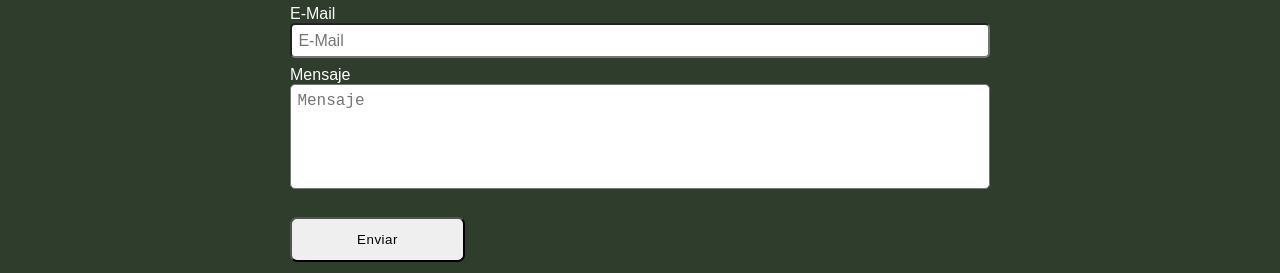
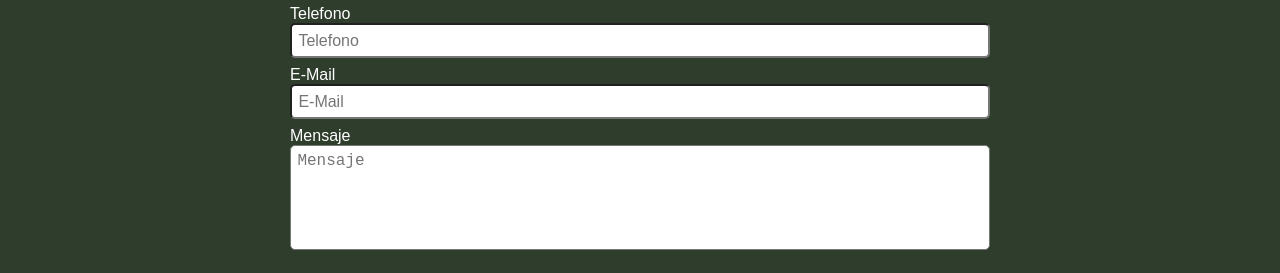
Before and after one commit to wgarcia43/ibero, a plain HTML site: page Pagina personal/index.html in a window 1280 px wide. Shown: the part 676-949 px from the top of the page. Drawn offline with Linux system fonts and the light colour scheme.

Commit message:
Incluir datos personales nombre - telefono - email

```diff
--- a/Pagina personal/index.html
+++ b/Pagina personal/index.html
@@ -62,6 +62,12 @@
             </div>
 
             <div class="form-group">
+                <label for="telefono">Telefono</label>
+                <input type="text" class="form-control" name="telefono" id="telefono"
+                       placeholder="Telefono">
+            </div>
+
+            <div class="form-group">
                 <label for="email">E-Mail</label>
                 <input type="text" class="form-control" name="email" id="email"
                 placeholder="E-Mail">
```
